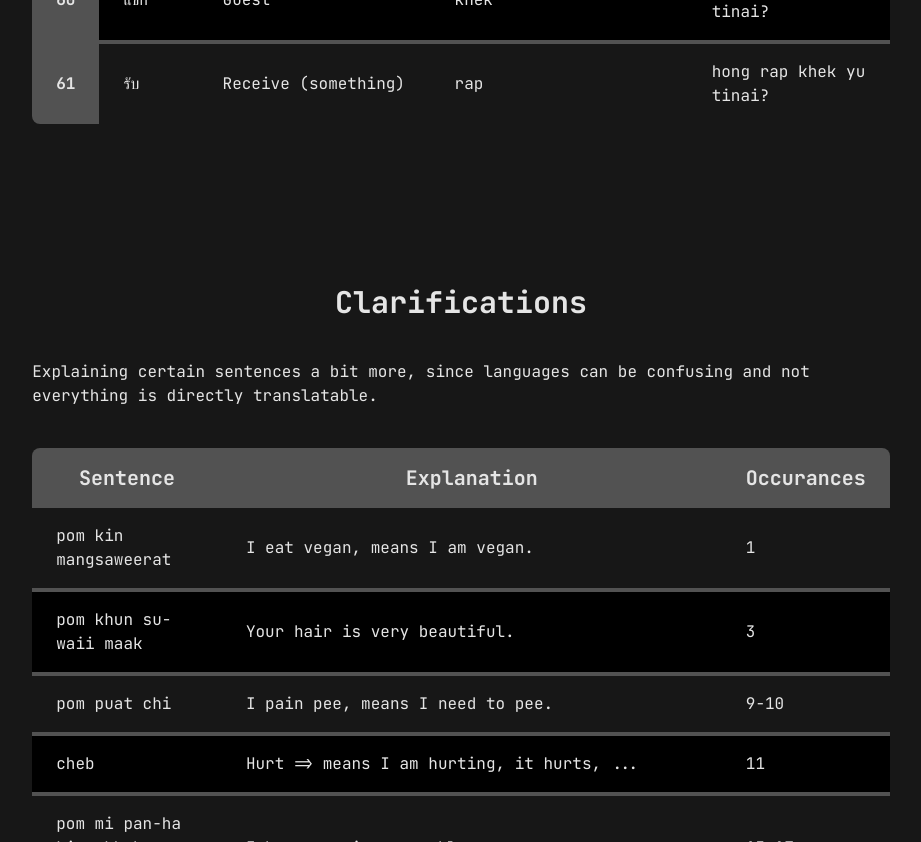
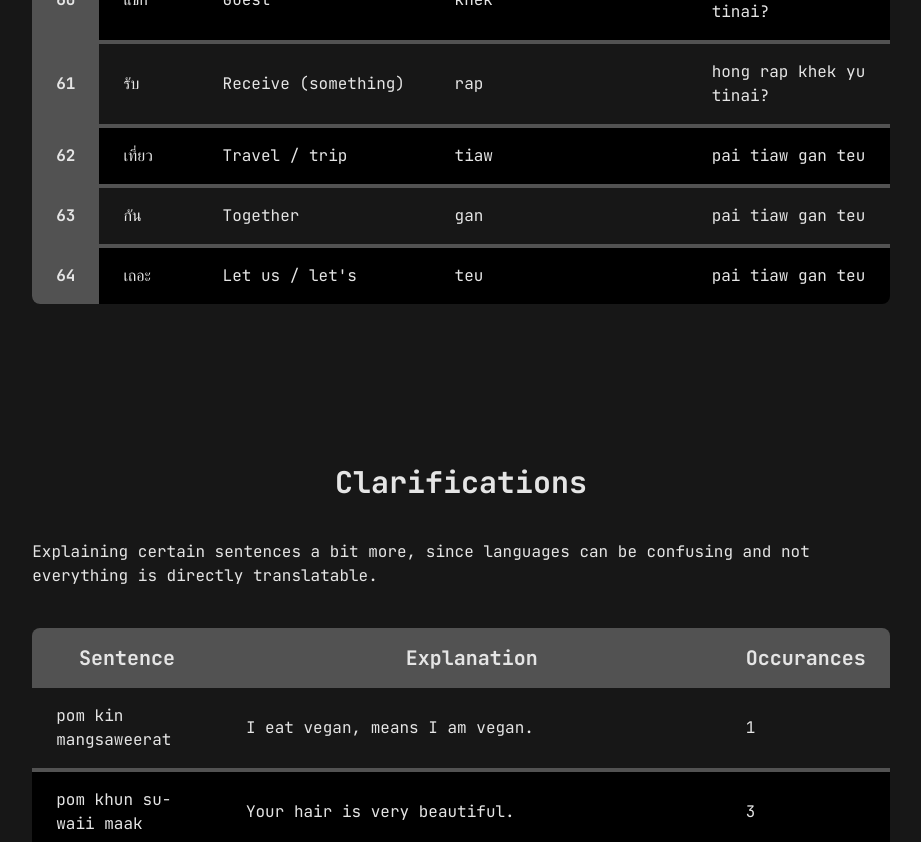
Before and after one commit to reeveng/Learning-Thai, a SvelteKit app: page / in a window 1280 px wide. Shown: the part 5360-6202 px from the top of the page, without its empty margins (179-1100 px from the left). Built offline with nearby package versions, Linux system fonts and the light colour scheme.

Commit message:
add entry let us go travel together

```diff
--- a/src/data/translations.ts
+++ b/src/data/translations.ts
@@ -372,6 +372,24 @@ export const translations: TranslationType[] = [
 		english: 'Receive (something)',
 		pronounciation: 'rap',
 		example: 'hong rap khek yu tinai?'
+	},
+	{
+		thai: 'เที่ยว',
+		english: 'Travel / trip',
+		pronounciation: 'tiaw',
+		example: 'pai tiaw gan teu'
+	},
+	{
+		thai: 'กัน',
+		english: 'Together',
+		pronounciation: 'gan',
+		example: 'pai tiaw gan teu'
+	},
+	{
+		thai: 'เถอะ',
+		english: "Let us / let's",
+		pronounciation: 'teu',
+		example: 'pai tiaw gan teu'
 	}
 ];
 
```
